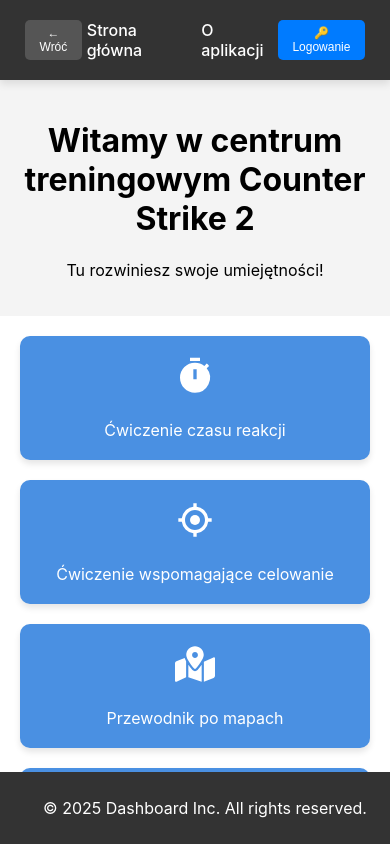
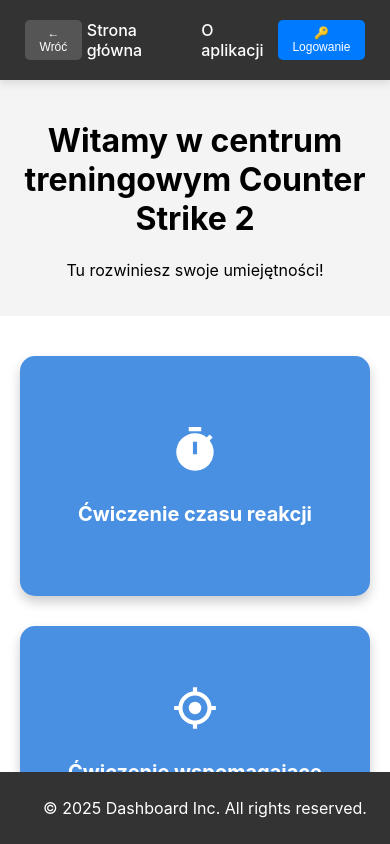
Before and after one commit to NoBoDy1610/CS2_training_app, a React (Create React App) app in the folder frontend/: page / in a window 390 px wide. Shown: the top 844 px of the page. Built offline with nearby package versions, Linux system fonts and the light colour scheme.

Commit message:
Main Section changes

```diff
--- a/frontend/src/components/MainSection.js
+++ b/frontend/src/components/MainSection.js
@@ -6,51 +6,31 @@
 
 const MainSection = () => {
 	const handleNavigation = (section) => {
-		switch (section) {
-			case 'reaction-time':
-				window.location.href = '/reaction-time';
-				break;
-			case 'aim-training':
-				window.location.href = '/aim-training';
-				break;
-			case 'map-guide':
-				window.location.href = '/map-guide';
-				break;
-			case 'tactics':
-				window.location.href = '/tactics';
-				break;
-			case 'player-settings':
-				window.location.href = '/player-settings';
-				break;
-			default:
-				alert('Sekcja nie istnieje!');
-		}
+		window.location.href = `/${section}`;
 	};
 
 	return (
 		<div className='main-section'>
-			<div className='tiles-container'>
+
+			<div className='tiles-grid'>
 				<div className='tile' onClick={() => handleNavigation('reaction-time')}>
-					<MdTimer size={40} />
+					<MdTimer size={50} />
 					<p>Ćwiczenie czasu reakcji</p>
 				</div>
 				<div className='tile' onClick={() => handleNavigation('aim-training')}>
-					<BiTargetLock size={40} />
+					<BiTargetLock size={50} />
 					<p>Ćwiczenie wspomagające celowanie</p>
 				</div>
 				<div className='tile' onClick={() => handleNavigation('map-guide')}>
-					<FaMapMarkedAlt size={40} />
+					<FaMapMarkedAlt size={50} />
 					<p>Przewodnik po mapach</p>
 				</div>
 				<div className='tile' onClick={() => handleNavigation('tactics')}>
-					<FaLightbulb size={40} />
+					<FaLightbulb size={50} />
 					<p>Nauka taktyk</p>
 				</div>
-				<div
-					className='tile'
-					onClick={() => handleNavigation('player-settings')}
-				>
-					<FaUsers size={40} />
+				<div className='tile' onClick={() => handleNavigation('player-settings')}>
+					<FaUsers size={50} />
 					<p>Ustawienia innych graczy</p>
 				</div>
 			</div>
--- a/frontend/src/styles/MainSection.css
+++ b/frontend/src/styles/MainSection.css
@@ -1,37 +1,75 @@
-.tiles-container {
-	display: grid;
-	grid-template-columns: repeat(auto-fit, minmax(200px, 1fr));
-	gap: 20px;
-	padding: 20px;
+.main-section {
+    text-align: center;
+    padding: 40px 20px; /* Większy padding dla lepszego rozmieszczenia */
 }
 
-.tile {
-	background-color: #4a90e2;
-	color: white;
-	padding: 20px;
-	border-radius: 10px;
-	box-shadow: 0 4px 6px rgba(0, 0, 0, 0.1);
-	cursor: pointer;
-	transition: transform 0.2s, box-shadow 0.2s;
-	text-align: center;
-	font-size: 18px;
+/* Siatka kafelków */
+.tiles-grid {
+    display: grid;
+    grid-template-columns: repeat(auto-fit, minmax(300px, 1fr)); /* Większe kafelki */
+    gap: 30px; /* Większa przerwa między kafelkami */
+    max-width: 1200px; /* Większa szerokość maksymalna */
+    margin: 0 auto;
 }
 
-.tile p {
-	margin: 10px 0 0 0;
-	font-size: 16px;
+/* Styl kafelków */
+.tile {
+    background-color: #4a90e2;
+    color: white;
+    padding: 40px; /* Większy padding wewnątrz kafelków */
+    border-radius: 15px;
+    box-shadow: 0 6px 12px rgba(0, 0, 0, 0.2);
+    cursor: pointer;
+    transition: transform 0.3s ease, box-shadow 0.3s ease;
+    text-align: center;
+    display: flex;
+    flex-direction: column;
+    align-items: center;
+    justify-content: center;
+    height: 180px; /* Większa wysokość kafelków */
 }
 
+/* Ikony w kafelkach */
 .tile svg {
-	margin-bottom: 10px;
+    margin-bottom: 15px;
+    font-size: 60px; /* Powiększone ikony */
 }
 
-.tile:hover {
-	transform: translateY(-5px);
-	box-shadow: 0 6px 10px rgba(0, 0, 0, 0.2);
+/* Tekst w kafelkach */
+.tile p {
+    margin: 12px 0 0 0;
+    font-size: 22px; /* Większa czcionka */
+    font-weight: bold;
 }
 
+/* Efekt hover */
+.tile:hover {
+    transform: translateY(-8px);
+    box-shadow: 0 10px 15px rgba(0, 0, 0, 0.3);
+}
+
+/* Kliknięcie */
 .tile:active {
-	transform: translateY(0);
-	box-shadow: 0 4px 6px rgba(0, 0, 0, 0.1);
+    transform: translateY(0);
+    box-shadow: 0 6px 12px rgba(0, 0, 0, 0.2);
 }
+
+/* RESPONSYWNOŚĆ */
+/* Na telefonach kafelki będą pełnej szerokości */
+@media (max-width: 768px) {
+    .tiles-grid {
+        grid-template-columns: 1fr;
+    }
+
+    .tile {
+        height: 160px; /* Trochę mniejsza wysokość na mobilnych */
+    }
+
+    .tile svg {
+        font-size: 50px; /* Mniejsze ikony na mobilnych */
+    }
+
+    .tile p {
+        font-size: 20px; /* Lekko zmniejszony tekst */
+    }
+}
```
